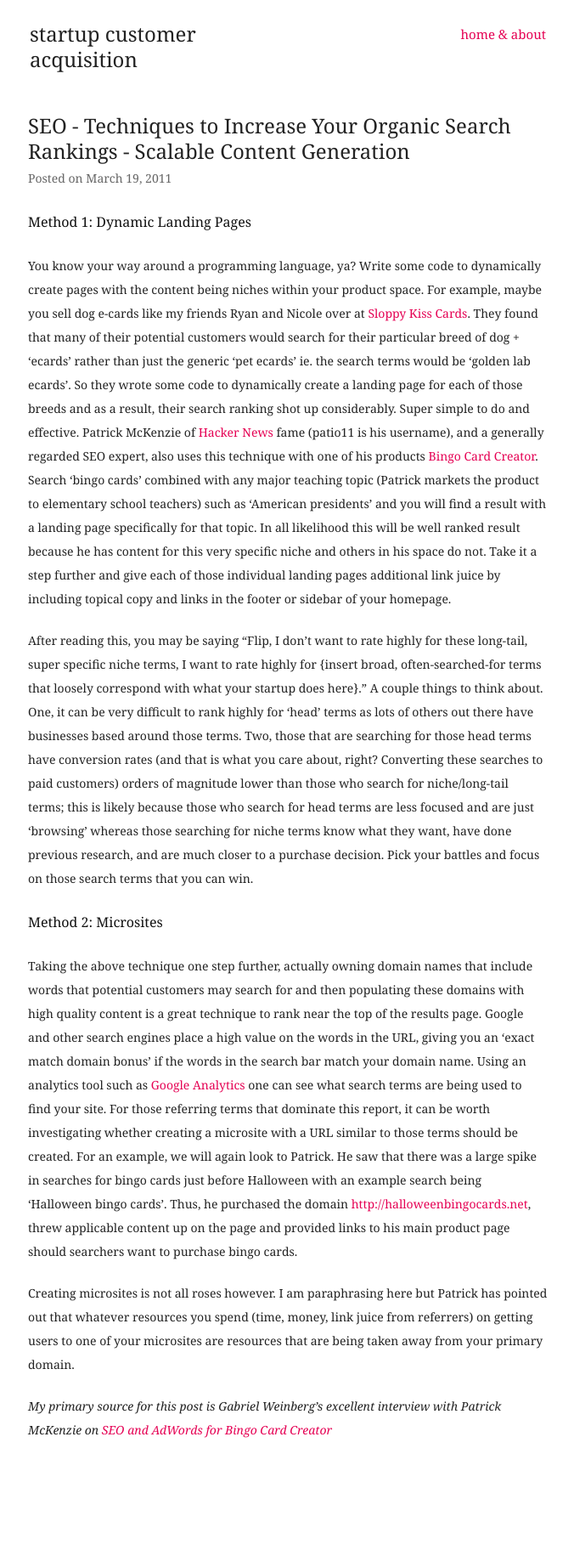
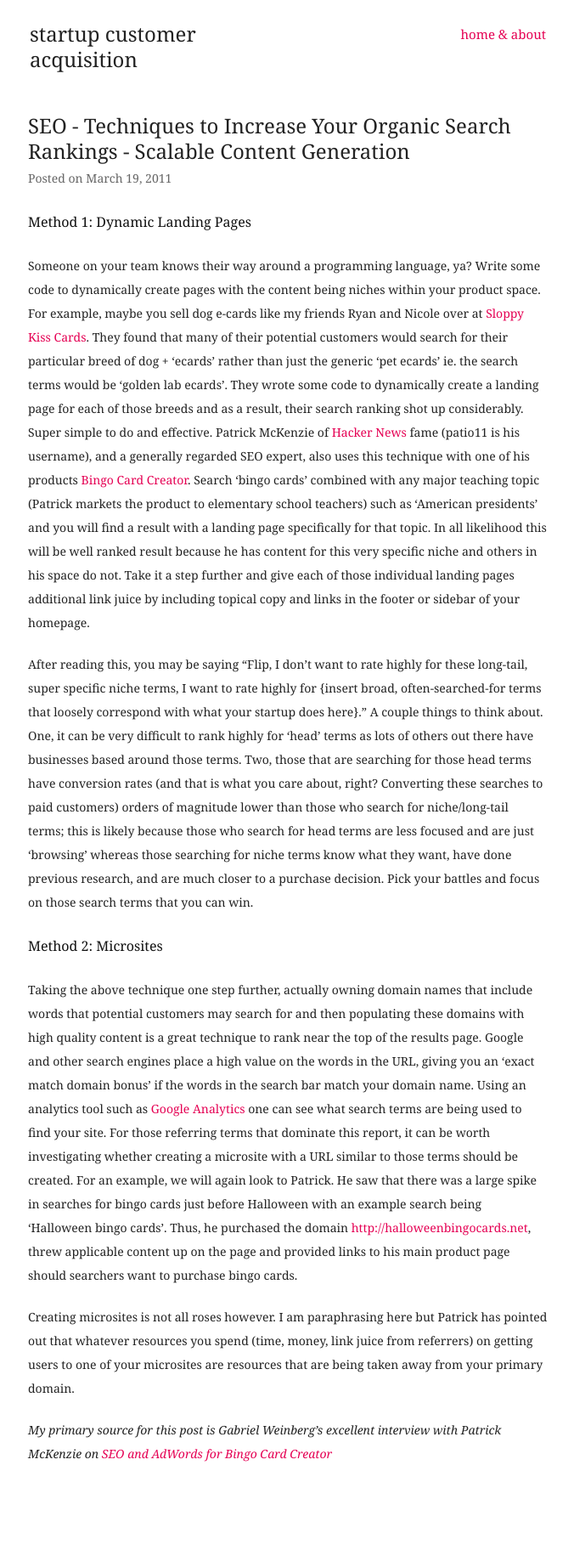
Before and after one commit to arifb/startup-customer-acquisition, a Jekyll site: the page built from _posts/2011-03-19-seo-increase-ranking-organically-scalable-content-generation-1.markdown, in a window 1280 px wide. Shown: the whole page at 85% size, without its empty margins (301-977 px from the left). Built offline with Jekyll 4.4.1, drawn with Linux system fonts in a browser that asks for light colours; Markdown is read by kramdown in place of the engine named in the settings; before the commit the page ends 1816 px from its top, so only the background shows below that.

Commit message:
copy edit

```diff
--- a/_posts/2011-03-19-seo-increase-ranking-organically-scalable-content-generation-1.markdown
+++ b/_posts/2011-03-19-seo-increase-ranking-organically-scalable-content-generation-1.markdown
@@ -7,7 +7,7 @@
 ---
 
 ### Method 1: Dynamic Landing Pages
-You know your way around a programming language, ya? Write some code to dynamically create pages with the content being niches within your product space. For example, maybe you sell dog e-cards like my friends Ryan and Nicole over at <a href="http://sloppykisscards.com">Sloppy Kiss Cards</a>. They found that many of their potential customers would search for their particular breed of dog + 'ecards' rather than just the generic 'pet ecards' ie. the search terms would be 'golden lab ecards'. So they wrote some code to dynamically create a landing page for each of those breeds and as a result, their search ranking shot up considerably. Super simple to do and effective. Patrick McKenzie of <a href="http://news.ycombinator.com">Hacker News</a> fame (patio11 is his username), and a generally regarded SEO expert, also uses this technique with one of his products <a href="http://bingocardcreator.com">Bingo Card Creator</a>. Search 'bingo cards' combined with any major teaching topic (Patrick markets the product to elementary school teachers) such as 'American presidents' and you will find a result with a landing page specifically for that topic. In all likelihood this will be well ranked result because he has content for this very specific niche and others in his space do not. Take it a step further and give each of those individual landing pages additional link juice by including topical copy and links in the footer or sidebar of your homepage.
+Someone on your team knows their way around a programming language, ya? Write some code to dynamically create pages with the content being niches within your product space. For example, maybe you sell dog e-cards like my friends Ryan and Nicole over at <a href="http://sloppykisscards.com">Sloppy Kiss Cards</a>. They found that many of their potential customers would search for their particular breed of dog + 'ecards' rather than just the generic 'pet ecards' ie. the search terms would be 'golden lab ecards'. They wrote some code to dynamically create a landing page for each of those breeds and as a result, their search ranking shot up considerably. Super simple to do and effective. Patrick McKenzie of <a href="http://news.ycombinator.com">Hacker News</a> fame (patio11 is his username), and a generally regarded SEO expert, also uses this technique with one of his products <a href="http://bingocardcreator.com">Bingo Card Creator</a>. Search 'bingo cards' combined with any major teaching topic (Patrick markets the product to elementary school teachers) such as 'American presidents' and you will find a result with a landing page specifically for that topic. In all likelihood this will be well ranked result because he has content for this very specific niche and others in his space do not. Take it a step further and give each of those individual landing pages additional link juice by including topical copy and links in the footer or sidebar of your homepage.
 
 After reading this, you may be saying "Flip, I don't want to rate highly for these long-tail, super specific niche terms, I want to rate highly for {insert broad, often-searched-for terms that loosely correspond with what your startup does here}." A couple things to think about. One, it can be very difficult to rank highly for 'head' terms as lots of others out there have businesses based around those terms. Two, those that are searching for those head terms have conversion rates (and that is what you care about, right? Converting these searches to paid customers) orders of magnitude lower than those who search for niche/long-tail terms; this is likely because those who search for head terms are less focused and are just 'browsing' whereas those searching for niche terms know what they want, have done previous research, and are much closer to a purchase decision. Pick your battles and focus on those search terms that you can win.
 
```
